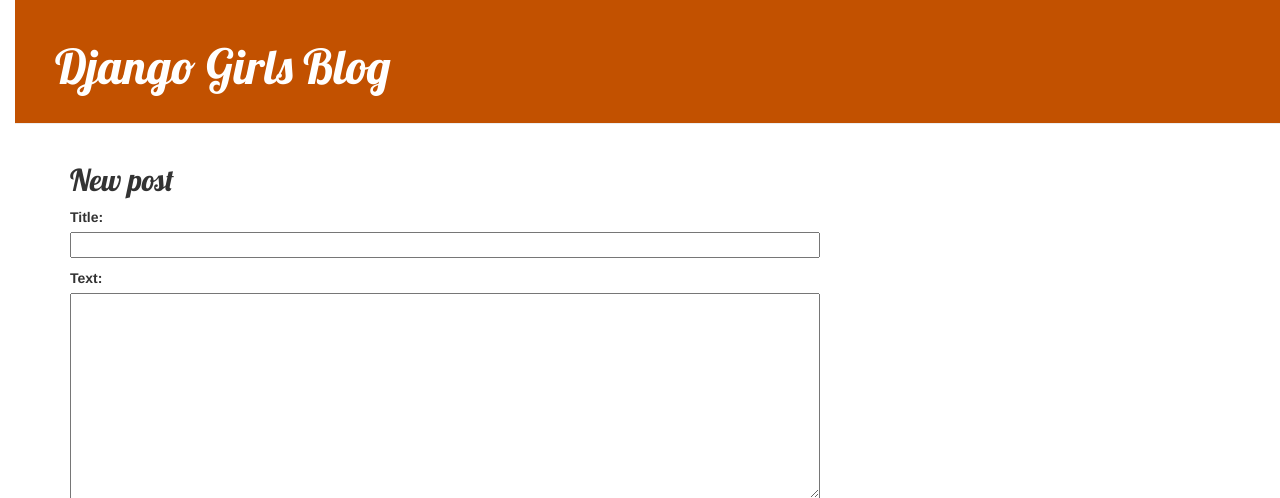
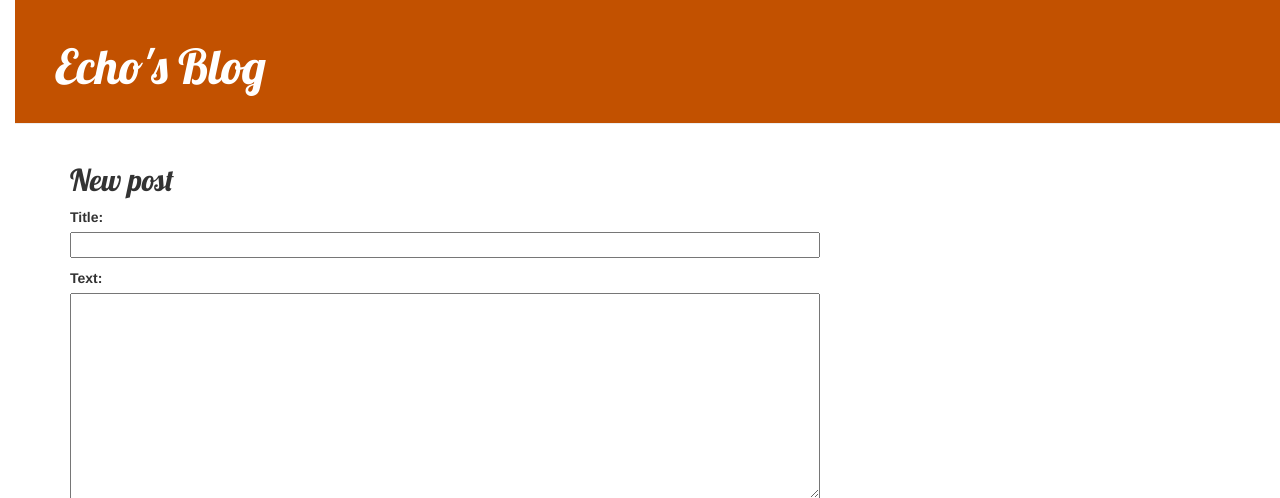
Before and after one commit to Echo-nini/my-first-blog, a Django app: page /post/new/ in a window 1280 px wide. Shown: the top 498 px of the page. Run offline with Django 3.2, Linux system fonts and the light colour scheme; some libraries are stand-ins or nearby versions.

Commit message:
Changed the HTML for the site.

```diff
--- a/blog/templates/blog/base.html
+++ b/blog/templates/blog/base.html
@@ -1,7 +1,7 @@
 {% load static %}
 <html>
     <head>
-        <title>Django Girls blog</title>
+        <title>Echo's blog</title>
         <link rel="stylesheet" href="//maxcdn.bootstrapcdn.com/bootstrap/3.2.0/css/bootstrap.min.css">
         <link rel="stylesheet" href="//maxcdn.bootstrapcdn.com/bootstrap/3.2.0/css/bootstrap-theme.min.css">
         <link href='//fonts.googleapis.com/css?family=Lobster&subset=latin,latin-ext' rel='stylesheet' type='text/css'>
@@ -12,7 +12,7 @@
         {% if user.is_authenticated %}
             <a href="{% url 'post_new' %}" class="top-menu"><span class="glyphicon glyphicon-plus"></span></a>
         {% endif %}
-          <h1><a href="/">Django Girls Blog</a></h1>
+          <h1><a href="/">Echo's Blog</a></h1>
       </div>
       <div class="content container">
           <div class="row">
```
